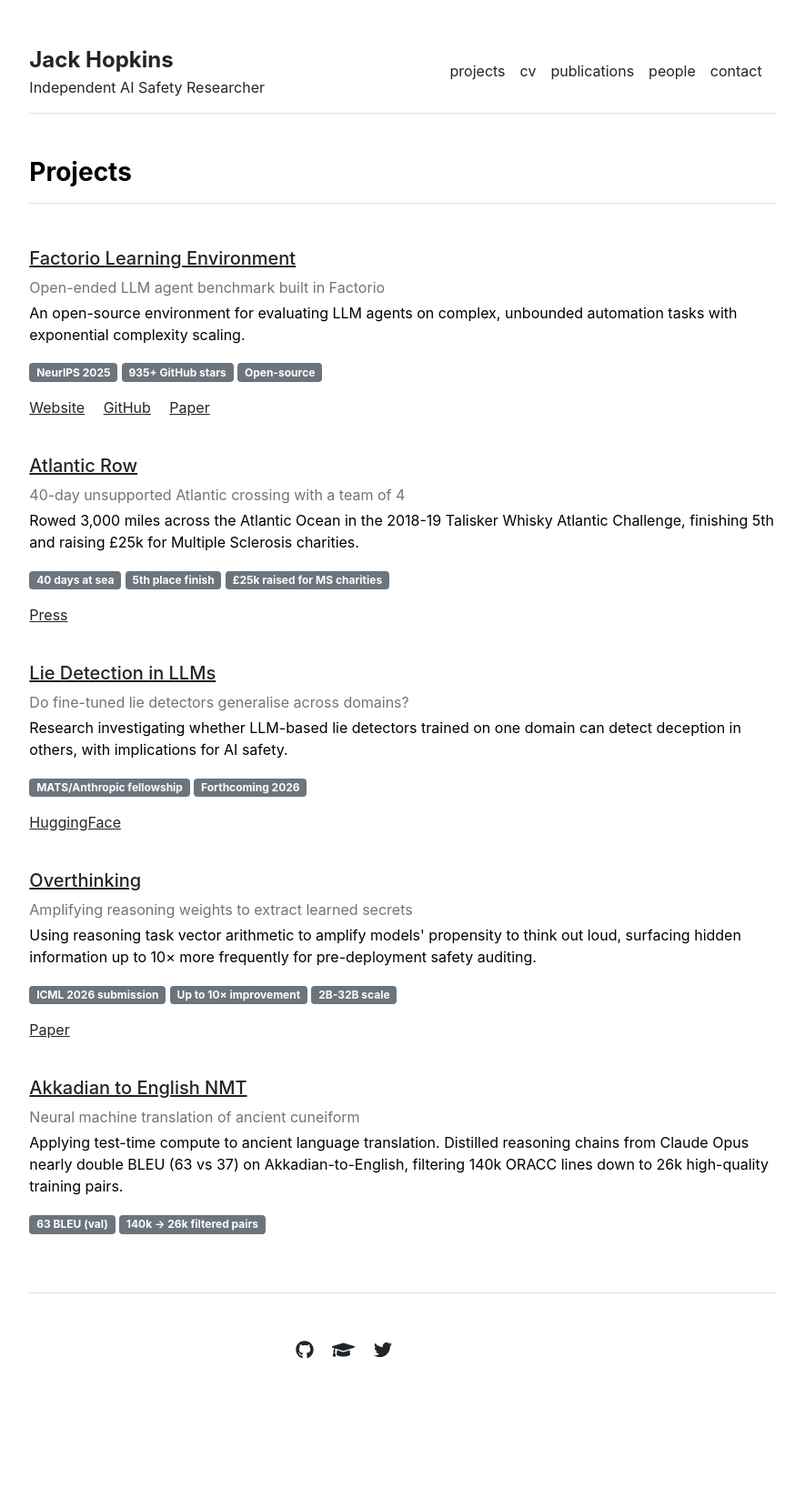
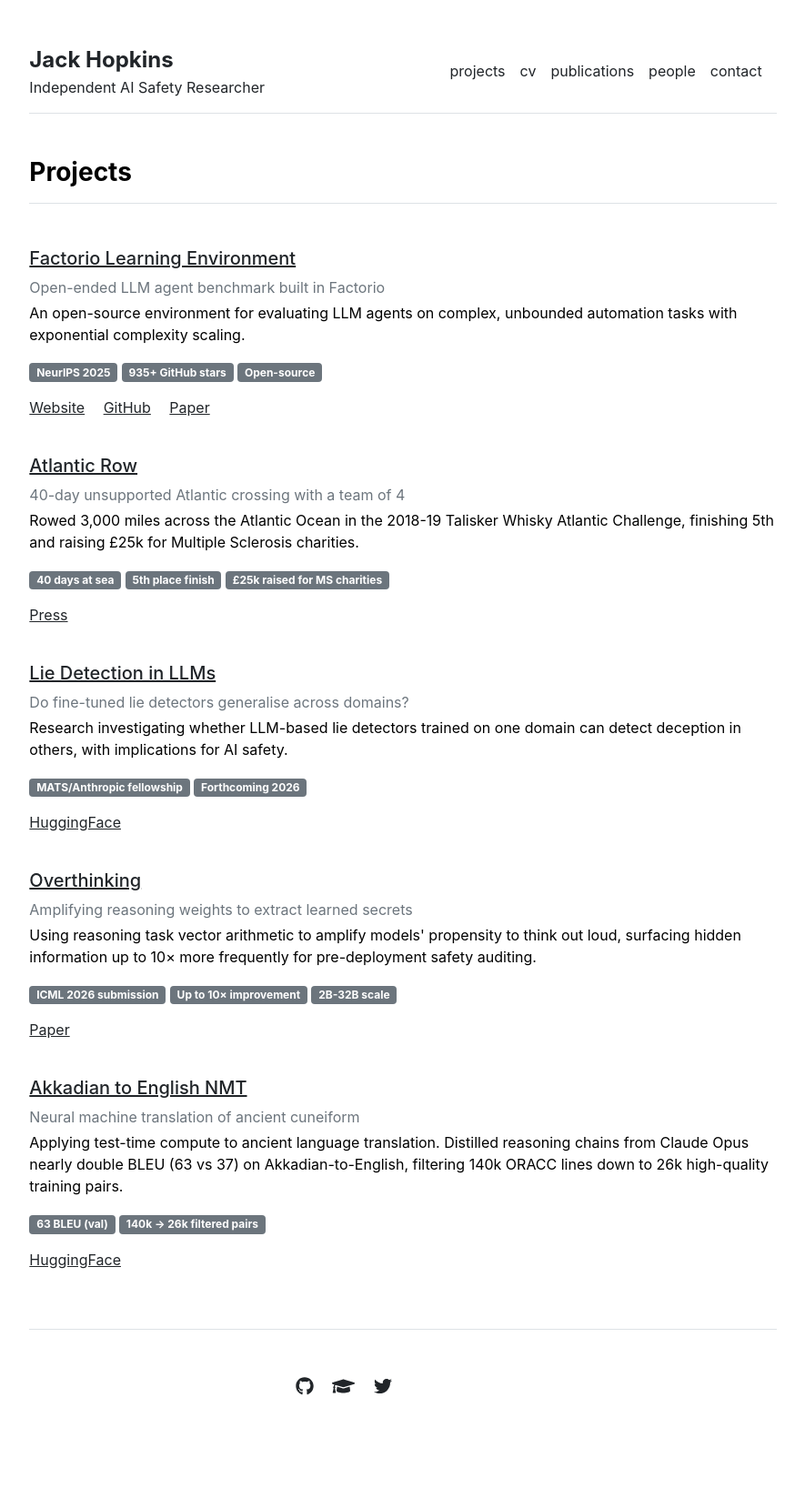
Before and after one commit to JackHopkins/JackHopkins.github.io, a Jekyll site: the page built from projects.md, in a window 1280 px wide. Shown: the whole page at 91% size, without its empty margins (197-1082 px from the left). Built offline with Jekyll 4.4.1, drawn with Linux system fonts in a browser that asks for light colours; before the commit the page ends 1596 px from its top, so only the background shows below that.

Commit message:
Link Akkadian NMT project to HuggingFace model
Co-Authored-By: Claude Fable 5 <noreply@anthropic.com>

```diff
--- a/_data/projects.yml
+++ b/_data/projects.yml
@@ -54,5 +54,6 @@
   highlights:
     - "63 BLEU (val)"
     - "140k → 26k filtered pairs"
-  links: []
+  links:
+    - {label: "HuggingFace", url: "https://huggingface.co/Noddybear/akkadian-qwen3-4b"}
   image: "/assets/images/projects/akkadian-placeholder.png"
```
